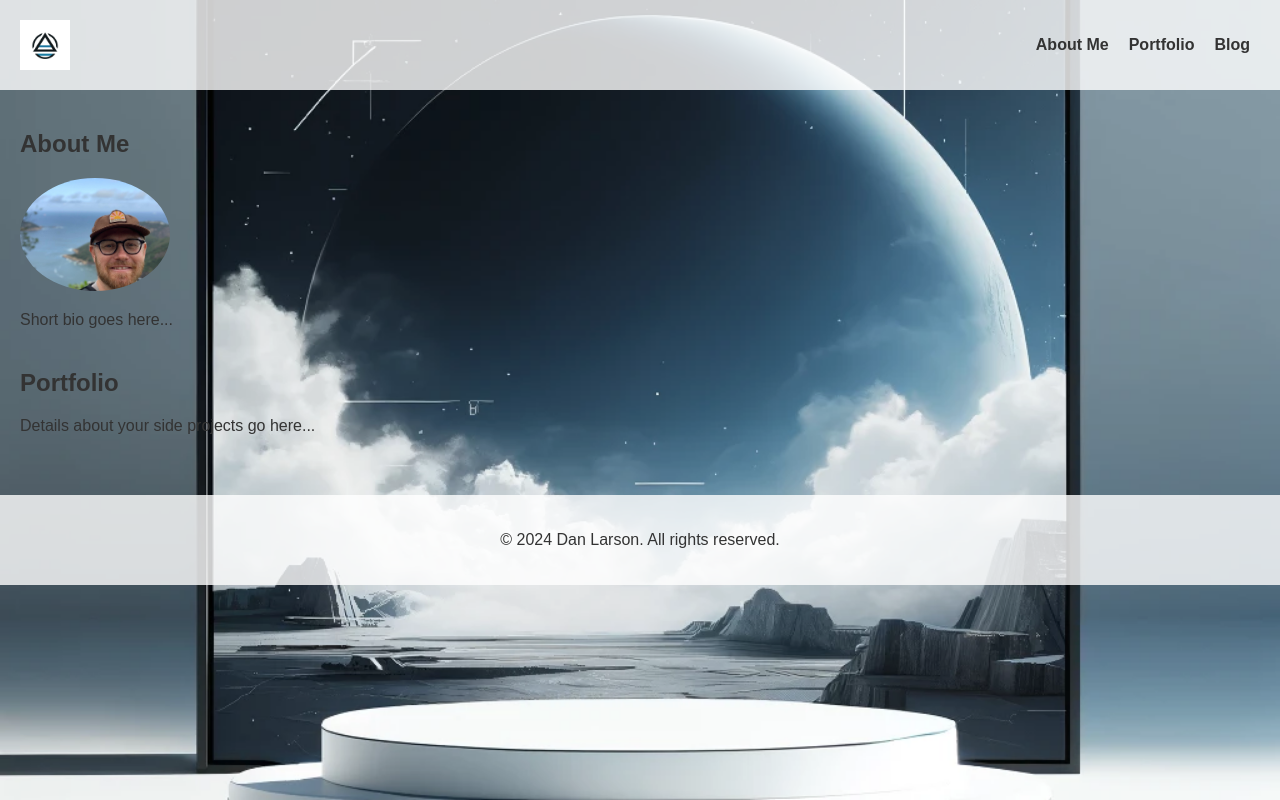
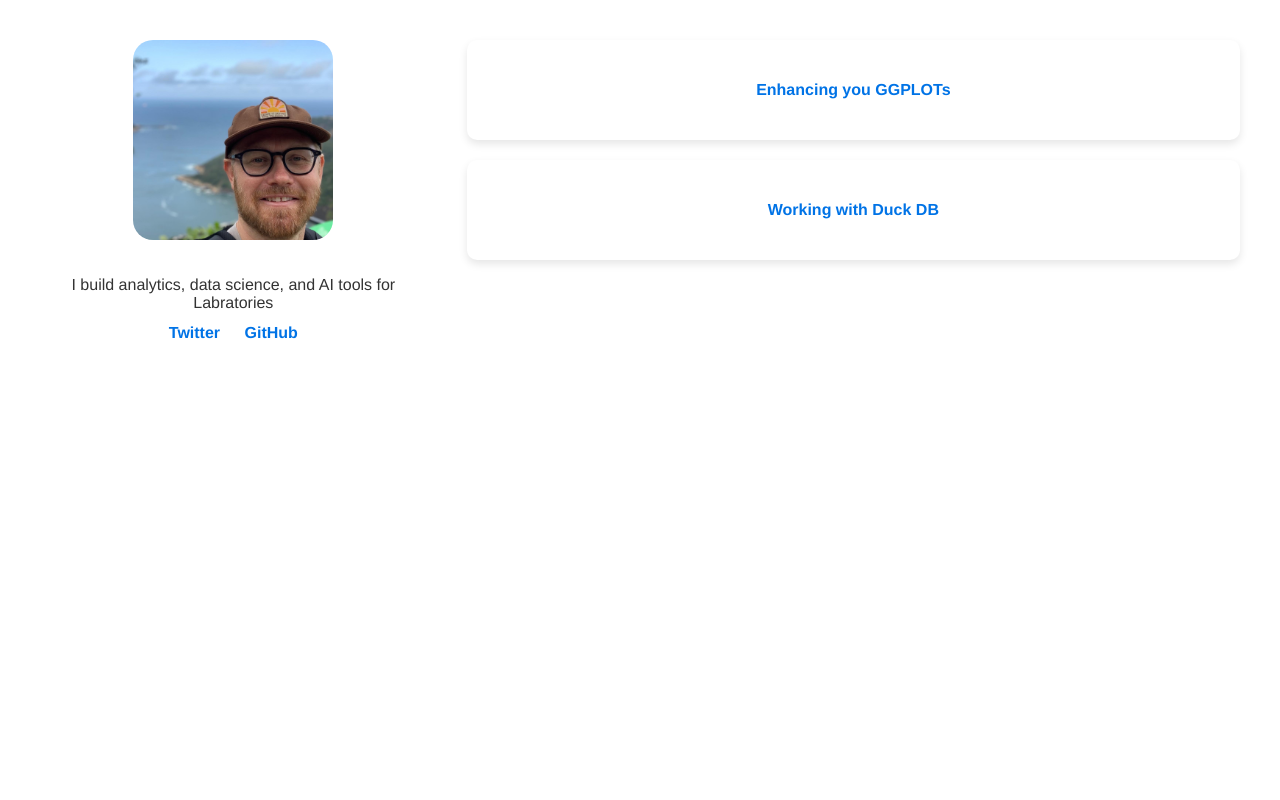
Before and after one commit to dwlarson10/danlarson.me, a plain HTML site: page index.html in a window 1280 px wide. Drawn offline with Linux system fonts and the light colour scheme.

Commit message:
getting closer to what I want

```diff
--- a/index.html
+++ b/index.html
@@ -3,33 +3,29 @@
 <head>
     <meta charset="UTF-8">
     <meta name="viewport" content="width=device-width, initial-scale=1.0">
-    <title>Dan Larson's Portfolio</title>
+    <title>Dan Larson</title>
     <link rel="stylesheet" href="styles.css">
 </head>
 <body>
-    <header>
-        <img src="img/logo.webp" alt="Logo" class="logo">
-        <nav>
-            <ul>
-                <li><a href="#about">About Me</a></li>
-                <li><a href="#portfolio">Portfolio</a></li>
-                <li><a href="https://medium.com/@your-medium-profile" target="_blank">Blog</a></li>
-            </ul>
-        </nav>
-    </header>
-    <main>
-        <section id="about">
-            <h1>About Me</h1>
+    <main class="container">
+        <div class="left-column">
             <img src="img/me.jpg" alt="Dan Larson" class="profile-pic">
-            <p>Short bio goes here...</p>
-        </section>
-        <section id="portfolio">
-            <h1>Portfolio</h1>
-            <p>Details about your side projects go here...</p>
-        </section>
+            <p>I build analytics, data science, and AI tools for Labratories</p>
+            <div class="social-links">
+                <a href="https://twitter.com/yourprofile" target="_blank">Twitter</a>
+                <a href="https://github.com/yourprofile" target="_blank">GitHub</a>
+                <!-- Add other social media links here -->
+            </div>
+        </div>
+        <div class="right-column">
+            <div class="card">
+                <a href="https://medium.com/@danlarson_74954/5-ways-to-enhance-your-ggplot-visualizations-7ecb044fa9d9" target="_blank">Enhancing you GGPLOTs</a>
+            </div>
+            <div class="card">
+                <a href="https://medium.com/@danlarson_74954/analyzing-nba-statistics-with-duckdb-11691bbf4864" target="_blank">Working with Duck DB</a>
+            </div>
+            <!-- Add more cards as needed -->
+        </div>
     </main>
-    <footer>
-        <p>&copy; 2024 Dan Larson. All rights reserved.</p>
-    </footer>
 </body>
 </html>
--- a/styles.css
+++ b/styles.css
@@ -1,56 +1,85 @@
 body {
-    font-family: Arial, sans-serif;
+    font-family: 'Helvetica Neue', Arial, sans-serif;
     margin: 0;
     padding: 0;
-    background: url('img/background.webp') no-repeat center center fixed;
-    background-size: cover;
+    background-color: #fff;
     color: #333;
 }
 
-header {
+.container {
     display: flex;
-    justify-content: space-between;
-    align-items: center;
+    height: 100vh;
     padding: 20px;
-    background-color: rgba(255, 255, 255, 0.8);
+    box-sizing: border-box;
+    align-items: flex-start; /* Align items to the top */
 }
 
-.logo {
-    height: 50px;
+.left-column {
+    flex: 1;
+    display: flex;
+    flex-direction: column;
+    justify-content: flex-start; /* Align items to the top */
+    align-items: center;
+    text-align: center;
+    padding: 20px;
+    position: relative;
 }
 
-nav ul {
-    list-style: none;
-    display: flex;
-    margin: 0;
-    padding: 0;
+.profile-pic {
+    width: 200px;
+    height: 200px;
+    border-radius: 10%;
+    object-fit: cover;
+    margin-bottom: 20px;
 }
 
-nav li {
-    margin: 0 10px;
+.left-column p {
+    margin-bottom: auto; /* Push the paragraph to the top */
 }
 
-nav a {
+.social-links {
+    position: absolute;
+    bottom: -10px; /* Position links at the bottom */
+}
+
+.social-links a {
+    margin: 0 10px;
     text-decoration: none;
-    color: #333;
+    color: #0073e6;
     font-weight: bold;
 }
 
-main {
+.right-column {
+    flex: 2;
+    display: flex;
+    flex-direction: column;
+    justify-content: flex-start; /* Align items to the top */
     padding: 20px;
 }
 
-.profile-pic {
-    width: 150px;
-    border-radius: 50%;
+.card {
+    background: #fff;
+    padding: 20px;
+    border-radius: 10px;
+    box-shadow: 0 4px 8px rgba(0, 0, 0, 0.1);
+    transition: transform 0.3s ease;
+    margin-bottom: 20px;
+    box-sizing: border-box;
+    height: 100px; /* Approximately 1 inch */
+    display: flex;
+    align-items: center;
+    justify-content: center;
 }
 
-section {
-    margin-bottom: 40px;
+.card:hover {
+    transform: translateY(-5px);
 }
 
-footer {
+.card a {
+    text-decoration: none;
+    color: #0073e6;
+    font-weight: bold;
+    width: 100%;
     text-align: center;
-    padding: 20px;
-    background-color: rgba(255, 255, 255, 0.8);
+    display: block;
 }
```
